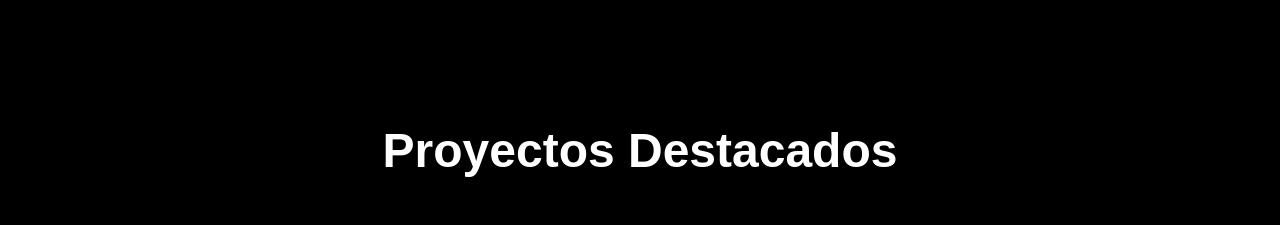
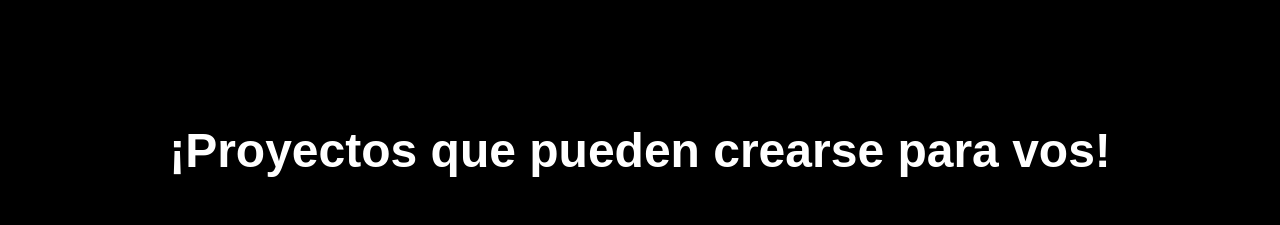
Before and after one commit to NexuraWebCR/Nexura-Web-CR, a React (Vite) app in the folder nexora-web/: page / in a window 1280 px wide. Shown: the part 1520-1745 px from the top of the page. Built offline with nearby package versions, Linux system fonts and the light colour scheme.

Commit message:
Se cambio nombre de proyectos destacados

```diff
--- a/nexora-web/src/App.jsx
+++ b/nexora-web/src/App.jsx
@@ -260,7 +260,7 @@ export default function App() {
       <section className="relative z-10 px-8 py-24">
 
         <h3 className="text-5xl font-bold text-center mb-16">
-          Proyectos Destacados
+          ¡Proyectos que pueden crearse para vos!
         </h3>
 
         <div className="grid md:grid-cols-3 gap-8">
```
